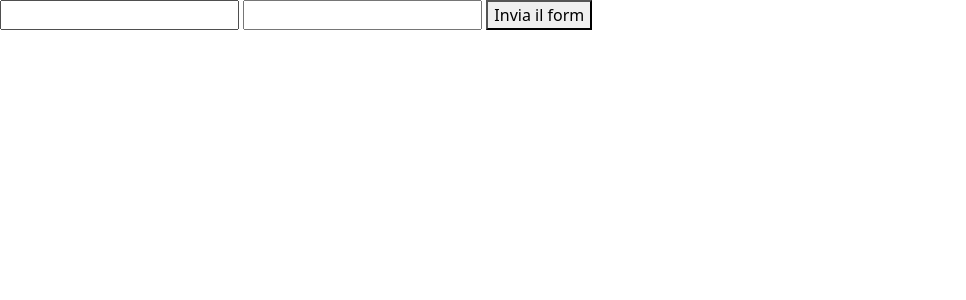
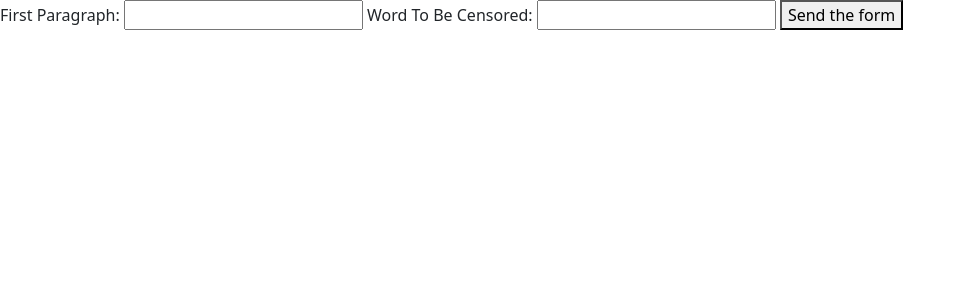
Before and after one commit to matteo-didone/php-badwords, a PHP site: page / in a window 1280 px wide. Shown: the top 300 px of the page, without its empty margins (0-966 px from the left). Run offline with PHP 8.4, Linux system fonts and the light colour scheme; some libraries are stand-ins or nearby versions.

Commit message:
Added one more php file

```diff
--- a/index.php
+++ b/index.php
@@ -1,3 +1,20 @@
+<!--
+Create a PHP form that allows sending two fields: a paragraph and a word to censor.
+Manage everything with two different files. The first file should allow the user to input the data and send the request to the server.
+The second file will receive the request and perform the following operations:
+
+Display the paragraph and its length on the screen.
+Display the paragraph and its length again, after replacing all occurrences of the censored word with three asterisks.
+Translated into English:
+Description:
+Create a PHP form that allows sending two fields: a paragraph and a word to censor.
+Manage everything with two different files. The first file should allow the user to input the data and send the request to the server.
+The second file will receive the request and perform the following operations:
+
+Display the paragraph and its length on the screen.
+Display the paragraph and its length again, after replacing all occurrences of the censored word with three asterisks.
+-->
+
 <?php
 
 ?>
@@ -24,15 +41,20 @@
     <!-- Form Section -->
     <!-- Action is the receiver of my form's data -->
     <!-- Method is the method that's being used to pass the data -->
-    <form action="" method="">
+    <form action="server.php" method="post">
+
+        <!-- First Label -->
+        <label for="paragraph">First Paragraph: </label>
         <!-- First Paragraph Field -->
-        <input type="text" name="">
+        <input type="text" name="paragraph">
 
+        <!-- Second Label -->
+        <label for="word">Word To Be Censored: </label>
         <!-- Word that needs to be censored -->
-        <input type="text" name="">
+        <input type="text" name="wordToBeCensored" id="word">
 
         <button type="submit">
-            Invia il form
+            Send the form
         </button>
     </form>
 </body>
```
Also changed, not shown: server.php (added).
